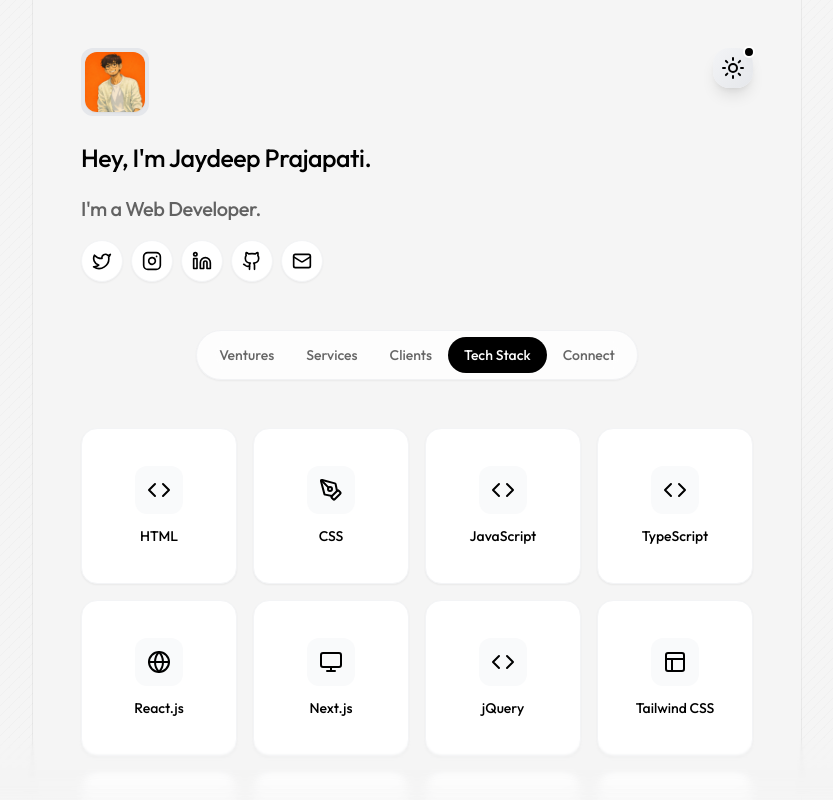
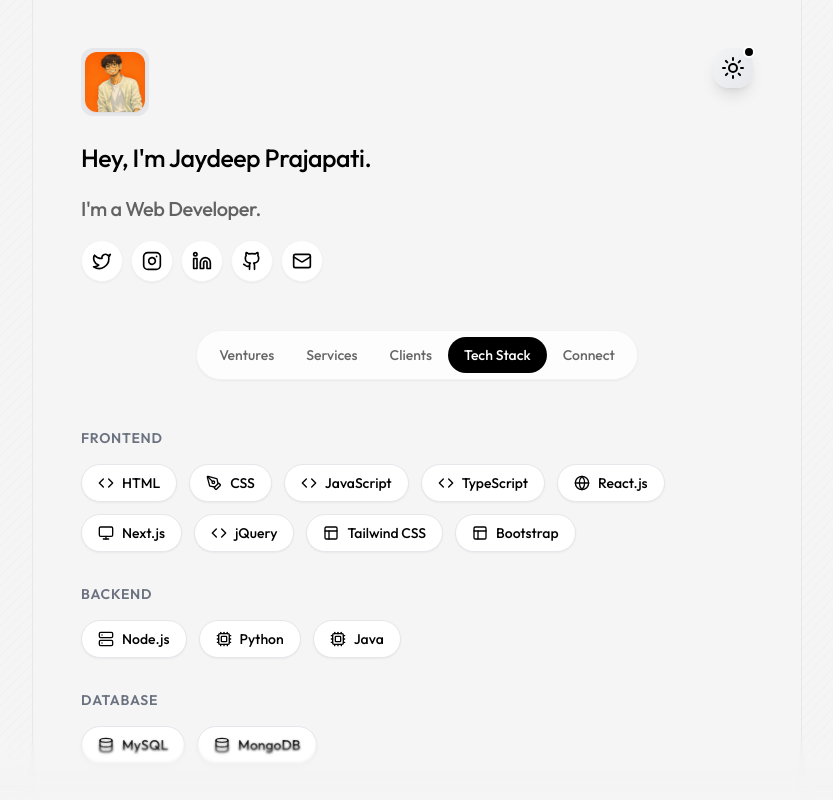
Before and after one commit to JaydeepSP/Portfolio, a React (Vite) app: page / in a window 1280 px wide. Both pictures are taken after a click on the button "Tech Stack". Shown: the top 800 px of the page, without its empty margins (223-1056 px from the left). Built offline with nearby package versions, Linux system fonts and the light colour scheme.

Commit message:
fixed tech stack desing issue

```diff
--- a/src/components/tabs/TechStack.tsx
+++ b/src/components/tabs/TechStack.tsx
@@ -2,23 +2,43 @@
 import { stack } from "../../utils/constant";
 
 export function TechStack() {
+  // Group stack items by category
+  const categories = Array.from(
+    new Set(stack.map((item) => item.category || "Other")),
+  );
+
   return (
     <motion.div
       initial={{ opacity: 0, y: 20 }}
       animate={{ opacity: 1, y: 0 }}
-      className="grid grid-cols-2 md:grid-cols-3 lg:grid-cols-4 gap-4"
+      className="space-y-8"
     >
-      {stack.map((item, index) => (
-        <div
-          key={index}
-          className="aspect-square flex flex-col items-center justify-center gap-3 bg-white dark:bg-card-bg-dark rounded-2xl border border-gray-100 dark:border-gray-800 shadow-sm hover:scale-105 transition-transform"
-        >
-          <div className="p-3 bg-gray-50 dark:bg-gray-900 rounded-xl text-text-primary-light dark:text-text-primary-dark">
-            <item.icon />
+      {categories.map((category) => (
+        <div key={category}>
+          <h3 className="text-sm font-semibold text-gray-500 dark:text-gray-400 mb-4 uppercase tracking-wider">
+            {category}
+          </h3>
+          <div className="flex flex-wrap gap-3">
+            {stack
+              .filter((item) => (item.category || "Other") === category)
+              .map((item, index) => (
+                <motion.div
+                  key={index}
+                  initial={{ opacity: 0, scale: 0.8 }}
+                  animate={{ opacity: 1, scale: 1 }}
+                  transition={{ delay: index * 0.05 }}
+                  whileHover={{ scale: 1.05 }}
+                  className="flex items-center gap-2 px-4 py-2 bg-white dark:bg-card-bg-dark rounded-full border border-gray-200 dark:border-gray-800 shadow-sm hover:shadow-md transition-all cursor-pointer"
+                >
+                  <div className="text-text-primary-light dark:text-text-primary-dark">
+                    <item.icon className="w-4 h-4" />
+                  </div>
+                  <span className="font-medium text-sm text-text-primary-light dark:text-text-primary-dark">
+                    {item.name}
+                  </span>
+                </motion.div>
+              ))}
           </div>
-          <span className="font-medium text-sm text-text-primary-light dark:text-text-primary-dark text-center">
-            {item.name}
-          </span>
         </div>
       ))}
     </motion.div>
--- a/src/types/index.ts
+++ b/src/types/index.ts
@@ -4,6 +4,7 @@
 export type TechStackItem = {
   name: string;
   icon: LucideIcon;
+  category: string;
 };
 
 /* ---------- Project ---------- */
--- a/src/utils/constant.ts
+++ b/src/utils/constant.ts
@@ -27,32 +27,32 @@
 
 export const stack: TechStackItem[] = [
   // Frontend
-  { name: "HTML", icon: Code },
-  { name: "CSS", icon: PenTool },
-  { name: "JavaScript", icon: Code },
-  { name: "TypeScript", icon: Code },
-  { name: "React.js", icon: Globe },
-  { name: "Next.js", icon: Monitor },
-  { name: "jQuery", icon: Code },
-  { name: "Tailwind CSS", icon: Layout },
-  { name: "Bootstrap", icon: Layout },
+  { name: "HTML", icon: Code, category: "Frontend" },
+  { name: "CSS", icon: PenTool, category: "Frontend" },
+  { name: "JavaScript", icon: Code, category: "Frontend" },
+  { name: "TypeScript", icon: Code, category: "Frontend" },
+  { name: "React.js", icon: Globe, category: "Frontend" },
+  { name: "Next.js", icon: Monitor, category: "Frontend" },
+  { name: "jQuery", icon: Code, category: "Frontend" },
+  { name: "Tailwind CSS", icon: Layout, category: "Frontend" },
+  { name: "Bootstrap", icon: Layout, category: "Frontend" },
 
   // Backend
-  { name: "Node.js", icon: Server },
-  { name: "Python", icon: Cpu },
-  { name: "Java", icon: Cpu },
+  { name: "Node.js", icon: Server, category: "Backend" },
+  { name: "Python", icon: Cpu, category: "Backend" },
+  { name: "Java", icon: Cpu, category: "Backend" },
 
   // Database
-  { name: "MySQL", icon: Database },
-  { name: "MongoDB", icon: Database },
+  { name: "MySQL", icon: Database, category: "Database" },
+  { name: "MongoDB", icon: Database, category: "Database" },
 
   // Tools & Concepts
-  { name: "REST APIs", icon: Globe },
-  { name: "Git", icon: GitBranch },
-  { name: "GitHub", icon: GitBranch },
-  { name: "Postman", icon: Command },
-  { name: "Figma", icon: Figma },
-  { name: "VS Code", icon: Command },
+  { name: "REST APIs", icon: Globe, category: "Tools & Concepts" },
+  { name: "Git", icon: GitBranch, category: "Tools & Concepts" },
+  { name: "GitHub", icon: GitBranch, category: "Tools & Concepts" },
+  { name: "Postman", icon: Command, category: "Tools & Concepts" },
+  { name: "Figma", icon: Figma, category: "Tools & Concepts" },
+  { name: "VS Code", icon: Command, category: "Tools & Concepts" },
 ];
 
 export const projects: Project[] = [
```
